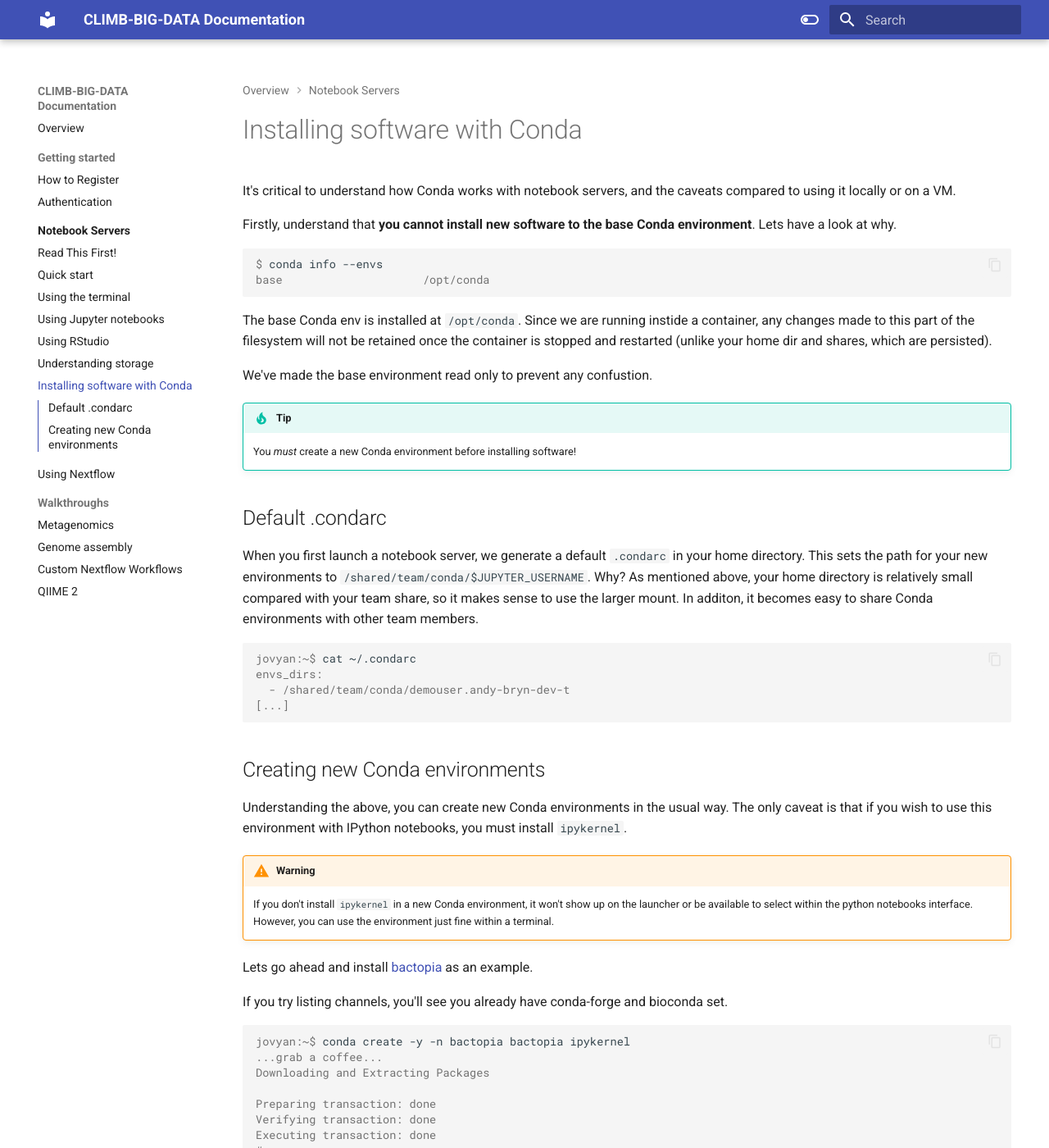
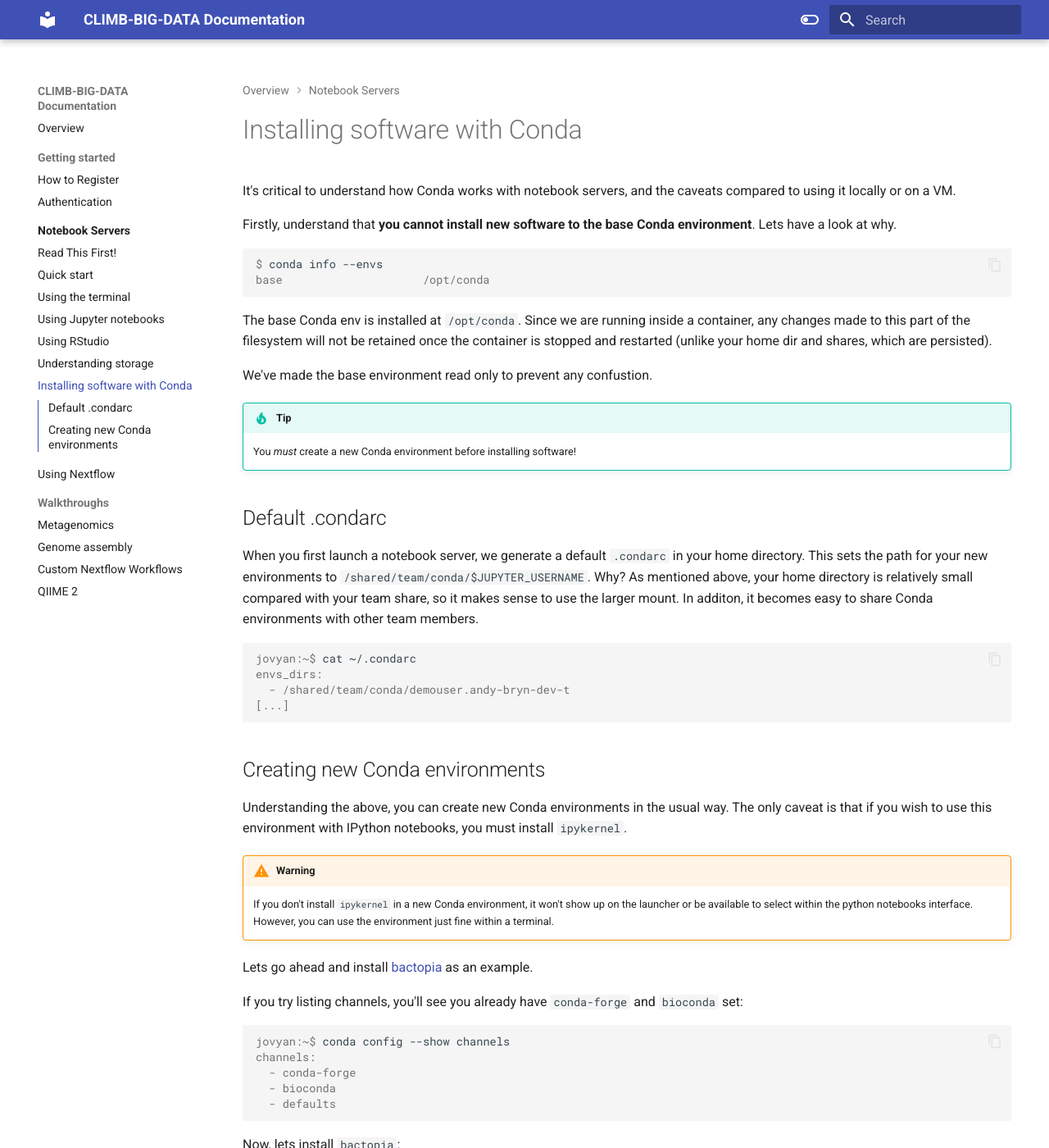
Before and after one commit to MRC-CLIMB/docs, an MkDocs documentation site: the page built from docs/notebook-servers/installing-software-with-conda.md, in a window 1280 px wide and 1400 px high. Shown: the whole window at 82% size. Built offline with MkDocs 1.6.1 and Material for MkDocs 9.7.7, drawn with Linux system fonts in a browser that asks for light colours; some of the changed text lies outside the part shown.

Commit message:
Fixed typos and added conda channel list example

````diff
--- a/docs/notebook-servers/installing-software-with-conda.md
+++ b/docs/notebook-servers/installing-software-with-conda.md
@@ -9,7 +9,7 @@ $ conda info --envs
 base                     /opt/conda
 ```
 
-The base Conda env is installed at `/opt/conda`. Since we are running instide a container, any changes made to this part of the filesystem will not be retained once the container is stopped and restarted (unlike your home dir and shares, which are persisted).
+The base Conda env is installed at `/opt/conda`. Since we are running inside a container, any changes made to this part of the filesystem will not be retained once the container is stopped and restarted (unlike your home dir and shares, which are persisted).
 
 We've made the base environment read only to prevent any confustion.
 
@@ -38,7 +38,17 @@ Understanding the above, you can create new Conda environments in the usual way.
 
 Lets go ahead and install [bactopia](https://bactopia.github.io/v2.2.0/quick-start/) as an example.
 
-If you try listing channels, you'll see you already have conda-forge and bioconda set.
+If you try listing channels, you'll see you already have `conda-forge` and `bioconda` set:
+
+```console
+jovyan:~$ conda config --show channels
+channels:
+  - conda-forge
+  - bioconda
+  - defaults
+```
+
+Now, lets install `bactopia`:
 
 ```console
 jovyan:~$ conda create -y -n bactopia bactopia ipykernel
@@ -68,7 +78,7 @@ base                     /opt/conda
 bactopia                 /shared/team/conda/demouser.andy-bryn-dev-t/bactopia
 ```
 
-And finally lets activate the environment
+And finally, lets activate the environment:
 
 ```console
 jovyan:~$ conda activate bactopia
````
